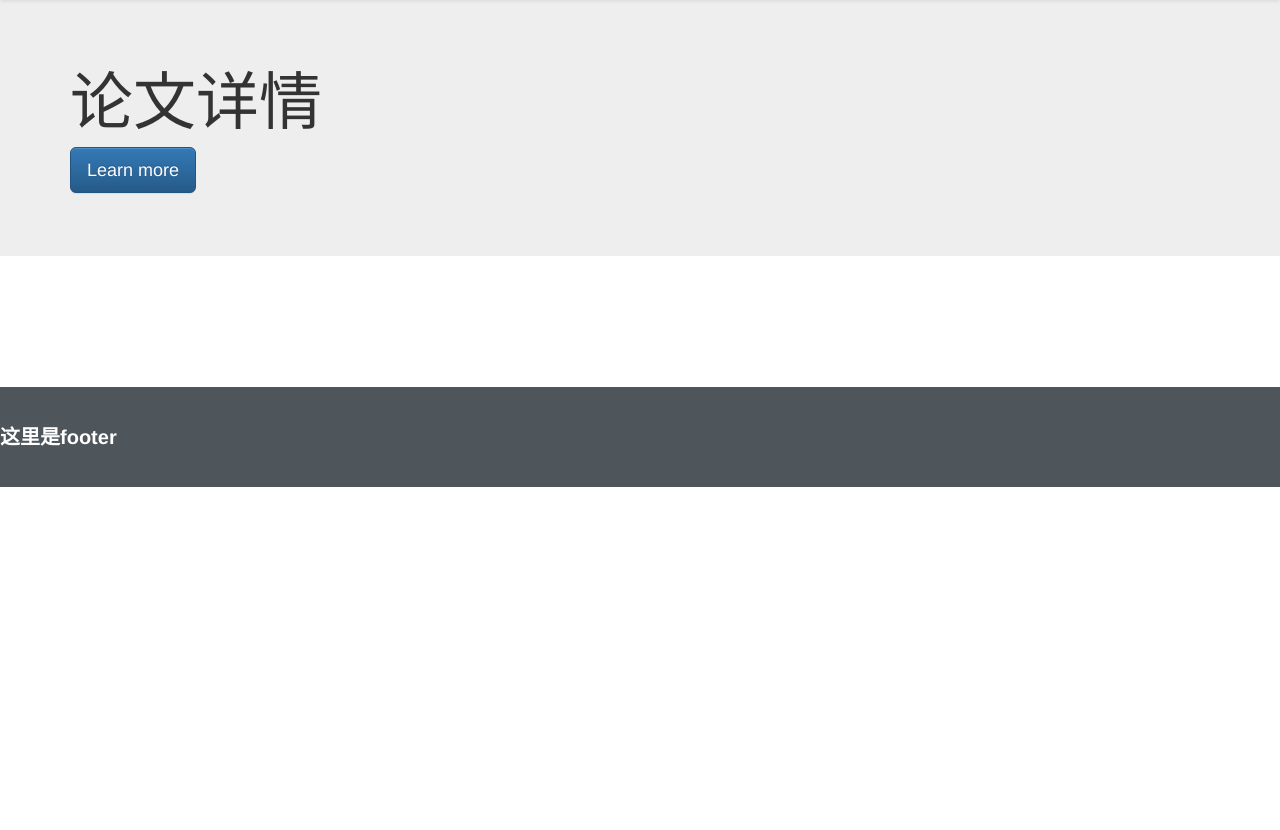
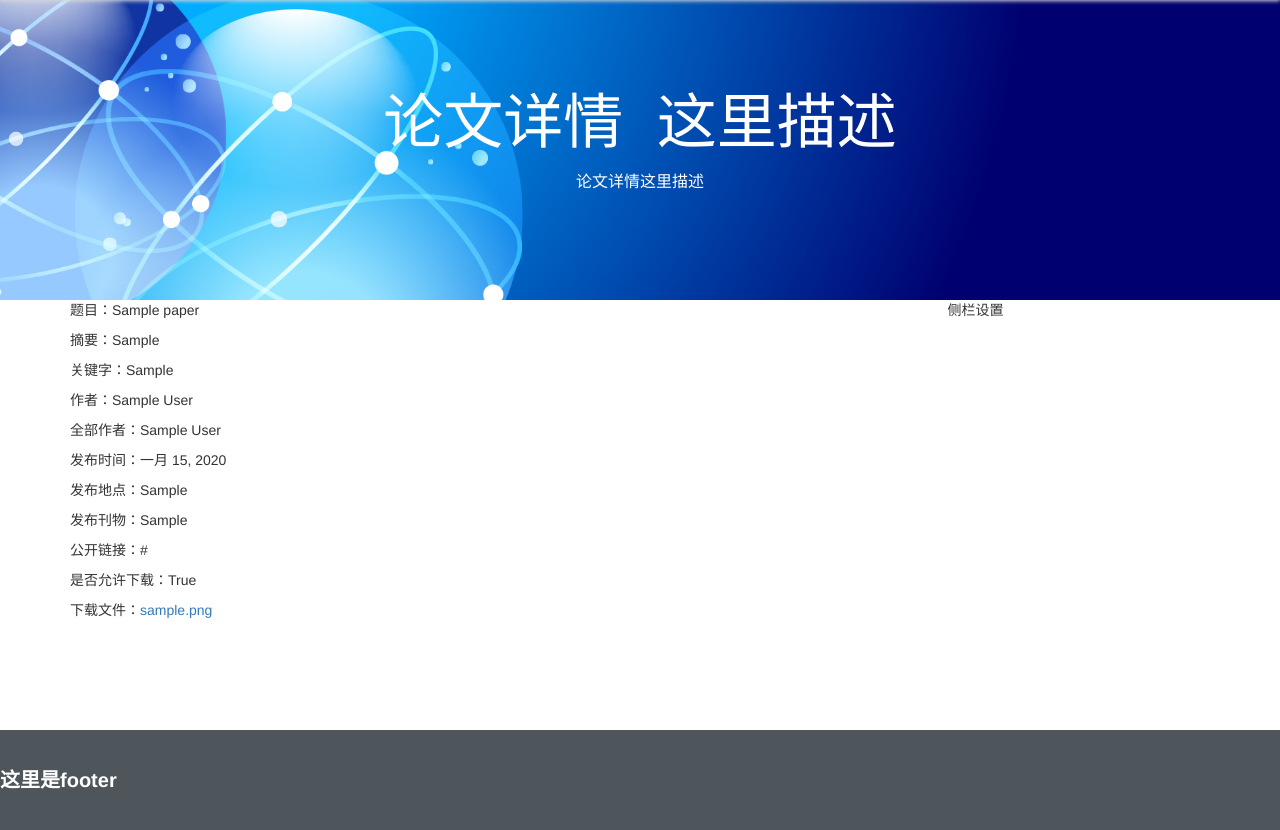
Before and after one commit to lingshanjun/datamole, a Django app: page /science/paper/1/ in a window 1280 px wide. Shown: the part 80-910 px from the top of the page. Before the commit the page ends 567 px from the top, so only its background shows below. Run offline with Django 3.2, Linux system fonts and the light colour scheme; tables that the repository leaves empty hold one stand-in row (values such as "Sample post"); some libraries are stand-ins or nearby versions.

Commit message:
render paper detail

```diff
--- a/science/templates/paper_detail.html
+++ b/science/templates/paper_detail.html
@@ -1,25 +1,35 @@
 {% extends 'base.html' %}{% load staticfiles %}
 {% block title %}论文详情-数据锚{% endblock %}
 {% block css %}
-<!-- <link rel="stylesheet" href="{% static 'blog/lib/highlight/styles/solarized-light.css' %}"> -->
+<link rel="stylesheet" href="{% static 'science/css/paper.css' %}">
 {% endblock %}
 {% block content %}
-	<div class="jumbotron">
-		<div class="container">
-		  	<h1>论文详情</h1>
-		  	<p><a class="btn btn-primary btn-lg" href="#" role="button">Learn more</a></p>
-	  	</div>
+	<div class="ltop">
+		<div class="ltop_box">
+			<i>论文详情&nbsp;&nbsp;这里描述</i>
+			<p>论文详情这里描述</p>
+		</div>
 	</div>
 	<div class="container-fluid- container">
 		<div class="row">
 			<div class="col-sm-9">
+				<p>题目：{{paper.title}}</p>
+				<p>摘要：{{paper.abstract}}</p>
+				<p>关键字：{{paper.key_words}}</p>
+				<p>作者：{% for author in paper.authors.all %}{{author}} {% endfor %}</p>
+				<p>全部作者：{{paper.all_authors}}</p>
+				<p>发布时间：{{paper.pub_time}}</p>
+				<p>发布地点：{{paper.pub_location}}</p>
+				<p>发布刊物：{{paper.pub_pulications}}</p>
+				<p>公开链接：{{paper.link | urlize}}</p>
+				<p>是否允许下载：{{paper.is_download}}</p>
+				<p>下载文件：<a href="{{paper.dl_file.url}}">{{paper.dl_file}}</a></p>
 			</div>
 			<div class="col-sm-3">
-
+				侧栏设置
 			</div>
 		</div>
 	</div>
 {% endblock %}
 {% block js %}
-<!-- <script src="{% static 'blog/lib/highlight/highlight.pack.js' %}"></script> -->
 {% endblock %}
--- a/science/templates/paper_list.html
+++ b/science/templates/paper_list.html
@@ -19,7 +19,7 @@
 					<img class="big-illustration" alt="Spaceship" src="{% static 'science/img/default.png' %}">
 					<h3>{{obj.all_authors}}</h3>
 					<p>{{obj.title}}</p>
-					<a href="" target="_blank">Check it out</a>
+					<a href="{{obj.get_absolute_url}}" target="_blank">Check it out</a>
 				</div>
 			</div>
 			{% empty %}
```
